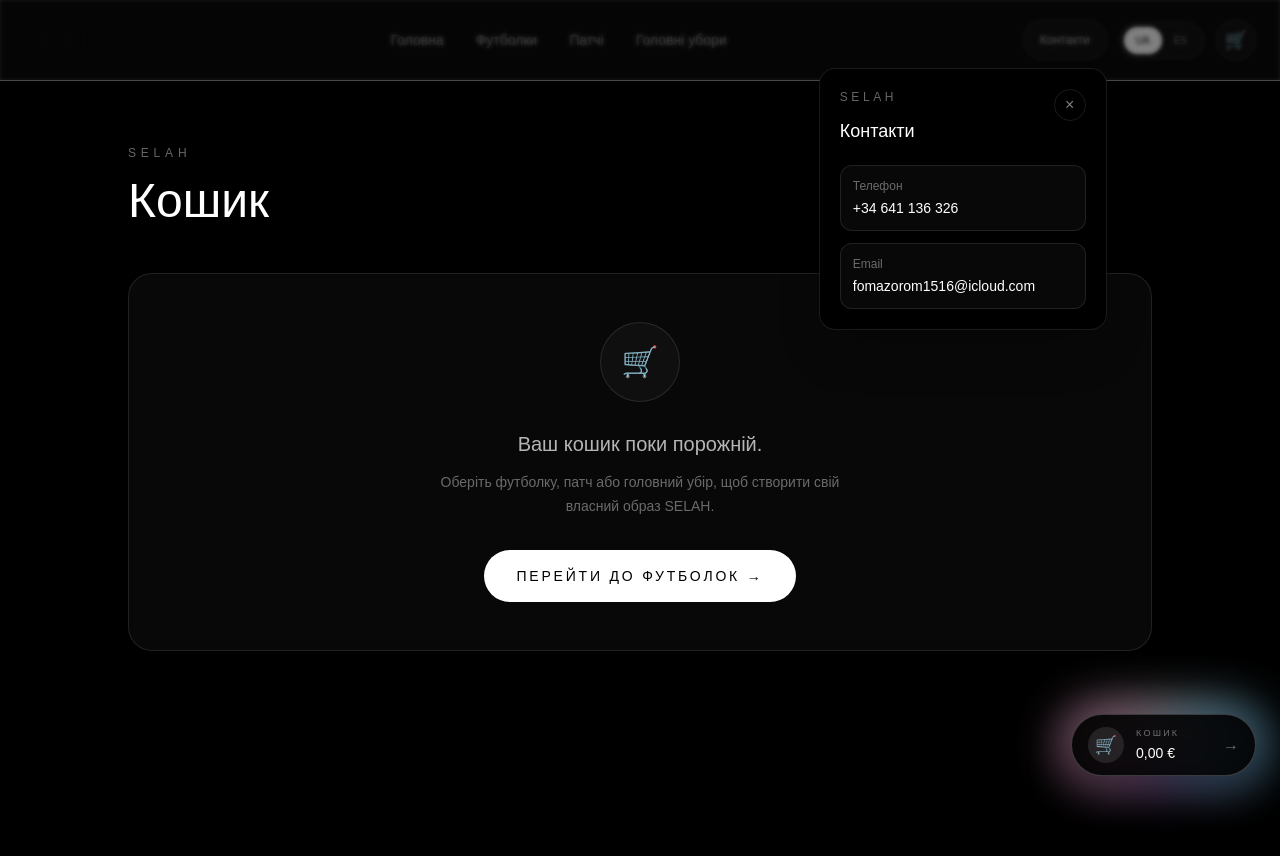
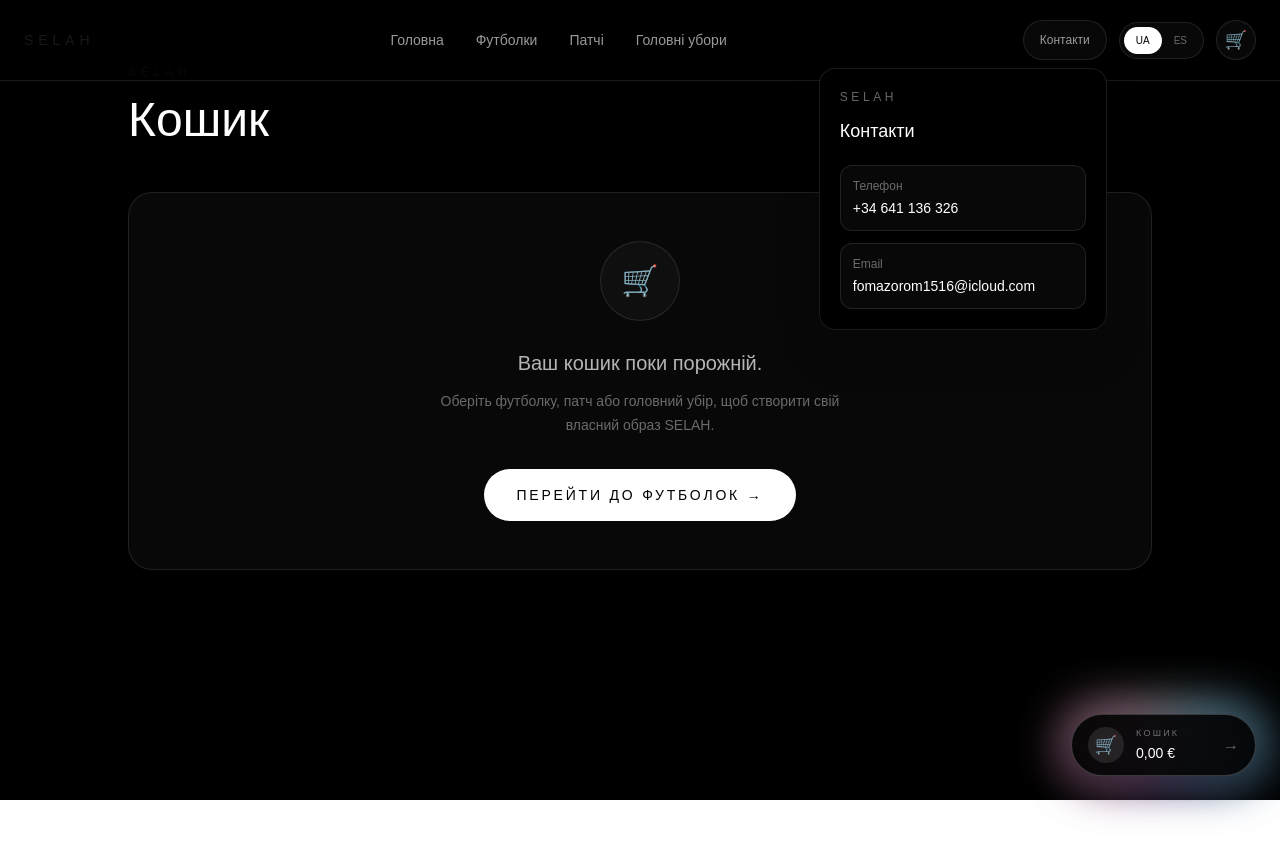
Before and after one commit to fomazorom1516-coder/selah, a Next.js app: page /cart in a window 1280 px wide. Both pictures are taken after a click on the button "Контакти". Shown: the top 856 px of the page. After the commit the page ends 800 px from the top, so only its background shows below. Built offline with nearby package versions, Linux system fonts and the light colour scheme.

Commit message:
Fix duplicate navbar

```diff
--- a/components/Navbar.tsx
+++ b/components/Navbar.tsx
@@ -17,37 +17,17 @@
     }
   }, []);
 
-  // Закриття меню клавішею Escape
-  useEffect(() => {
-    const handleEscape = (event: KeyboardEvent) => {
-      if (event.key === "Escape") {
-        setContactsOpen(false);
-      }
-    };
-
-    window.addEventListener("keydown", handleEscape);
-
-    return () => {
-      window.removeEventListener("keydown", handleEscape);
-    };
-  }, []);
-
   const changeLanguage = (value: Language) => {
     setLanguage(value);
     localStorage.setItem("selah-language", value);
-
-    window.dispatchEvent(
-      new Event("selah-language-changed")
-    );
+    window.dispatchEvent(new Event("selah-language-changed"));
   };
 
   return (
-    <header className="sticky top-0 z-[1000] border-b border-white/10 bg-black/80 backdrop-blur-xl">
-
+    <header className="fixed top-0 left-0 right-0 z-[1000] border-b border-white/10 bg-black/80 backdrop-blur-xl">
       <div className="mx-auto flex h-20 max-w-7xl items-center justify-between px-4 sm:px-6">
 
         {/* LOGO */}
-
         <Link
           href="/"
           className="text-sm font-medium uppercase tracking-[0.35em] transition hover:text-white/60"
@@ -55,240 +35,73 @@
           SELAH
         </Link>
 
-
         {/* DESKTOP MENU */}
-
         <nav className="hidden items-center gap-8 md:flex">
-
-          <Link
-            href="/"
-            className="text-sm text-white/60 transition hover:text-white"
-          >
+          <Link href="/" className="text-sm text-white/60 hover:text-white">
             {language === "uk" ? "Головна" : "Inicio"}
           </Link>
 
-          <Link
-            href="/tshirts"
-            className="text-sm text-white/60 transition hover:text-white"
-          >
-            {language === "uk" ? "Футболки" : "Polos"}
+          <Link href="/tshirts" className="text-sm text-white/60 hover:text-white">
+            {language === "uk" ? "Футболки" : "Camisetas"}
           </Link>
 
-          <Link
-            href="/patches"
-            className="text-sm text-white/60 transition hover:text-white"
-          >
+          <Link href="/patches" className="text-sm text-white/60 hover:text-white">
             {language === "uk" ? "Патчі" : "Parches"}
           </Link>
 
-          <Link
-            href="/headwear"
-            className="text-sm text-white/60 transition hover:text-white"
-          >
+          <Link href="/headwear" className="text-sm text-white/60 hover:text-white">
             {language === "uk" ? "Головні убори" : "Gorras"}
           </Link>
-
         </nav>
 
-
         {/* RIGHT */}
-
         <div className="flex items-center gap-2 sm:gap-3">
 
           {/* CONTACTS */}
-
           <div className="relative">
-
             <button
               type="button"
               onClick={() => setContactsOpen(!contactsOpen)}
-              aria-expanded={contactsOpen}
-              aria-label={
-                language === "uk"
-                  ? "Відкрити контакти"
-                  : "Abrir contactos"
-              }
-              className="
-                flex
-                h-10
-                items-center
-                justify-center
-                rounded-full
-                border
-                border-white/10
-                bg-white/[0.03]
-                px-3
-                sm:px-4
-                text-xs
-                text-white/60
-                transition
-                hover:border-white/40
-                hover:bg-white/10
-                hover:text-white
-              "
+              className="flex h-10 items-center justify-center rounded-full border border-white/10 bg-white/[0.03] px-3 sm:px-4 text-xs text-white/60 hover:border-white/40 hover:bg-white/10 hover:text-white"
             >
-
               <span className="hidden sm:inline">
-                {language === "uk"
-                  ? "Контакти"
-                  : "Contacto"}
+                {language === "uk" ? "Контакти" : "Contacto"}
               </span>
 
               <span className="sm:hidden text-base">
                 ☎
               </span>
-
             </button>
 
-
-            {/* CONTACT BACKDROP */}
-
+            {/* CONTACT PANEL */}
             {contactsOpen && (
-              <div
-                className="
-                  fixed
-                  inset-0
-                  z-[1000]
-                  bg-black/50
-                  backdrop-blur-[2px]
-                "
-                onClick={() => setContactsOpen(false)}
-              />
-            )}
-
-
-            {/* CONTACT PANEL */}
-
-            {contactsOpen && (
-              <div
-                className="
-                  fixed
-                  left-4
-                  right-4
-                  top-24
-                  z-[1001]
-                  max-h-[calc(100dvh-7rem)]
-                  overflow-y-auto
-                  rounded-2xl
-                  border
-                  border-white/10
-                  bg-black
-                  p-5
-                  shadow-2xl
-
-                  sm:left-auto
-                  sm:right-6
-                  sm:w-80
-
-                  md:absolute
-                  md:left-auto
-                  md:right-0
-                  md:top-12
-                  md:w-72
-                "
-                onClick={(event) => event.stopPropagation()}
-              >
-
-                {/* PANEL HEADER */}
-
-                <div className="flex items-start justify-between">
-
-                  <div>
+              <div className="absolute right-0 top-12 w-[calc(100vw-32px)] max-w-72 rounded-2xl border border-white/10 bg-black p-5 shadow-2xl">
 
                 <p className="text-xs uppercase tracking-[0.3em] text-white/40">
                   SELAH
                 </p>
 
                 <h3 className="mt-3 text-lg text-white">
-                      {language === "uk"
-                        ? "Контакти"
-                        : "Contacto"}
+                  {language === "uk" ? "Контакти" : "Contacto"}
                 </h3>
-
-                  </div>
-
-
-                  {/* CLOSE */}
-
-                  <button
-                    type="button"
-                    onClick={() => setContactsOpen(false)}
-                    aria-label={
-                      language === "uk"
-                        ? "Закрити"
-                        : "Cerrar"
-                    }
-                    className="
-                      flex
-                      h-8
-                      w-8
-                      items-center
-                      justify-center
-                      rounded-full
-                      border
-                      border-white/10
-                      text-white/50
-                      transition
-                      hover:border-white/30
-                      hover:bg-white/10
-                      hover:text-white
-                    "
-                  >
-                    ×
-                  </button>
-
-                </div>
-
-
-                {/* PHONE */}
 
                 <a
                   href="tel:+34641136326"
-                  className="
-                    mt-5
-                    block
-                    rounded-xl
-                    border
-                    border-white/10
-                    bg-white/[0.03]
-                    p-3
-                    transition
-                    hover:border-white/30
-                    hover:bg-white/[0.07]
-                  "
+                  className="mt-5 block rounded-xl border border-white/10 bg-white/[0.03] p-3 hover:border-white/30 hover:bg-white/[0.07]"
                 >
-
                   <p className="text-xs text-white/40">
-                    {language === "uk"
-                      ? "Телефон"
-                      : "Teléfono"}
+                    {language === "uk" ? "Телефон" : "Teléfono"}
                   </p>
 
                   <p className="mt-1 text-sm text-white">
                     +34 641 136 326
                   </p>
-
                 </a>
-
-
-                {/* EMAIL */}
 
                 <a
                   href="mailto:fomazorom1516@icloud.com"
-                  className="
-                    mt-3
-                    block
-                    rounded-xl
-                    border
-                    border-white/10
-                    bg-white/[0.03]
-                    p-3
-                    transition
-                    hover:border-white/30
-                    hover:bg-white/[0.07]
-                  "
+                  className="mt-3 block rounded-xl border border-white/10 bg-white/[0.03] p-3 hover:border-white/30 hover:bg-white/[0.07]"
                 >
-
                   <p className="text-xs text-white/40">
                     Email
                   </p>
@@ -296,23 +109,18 @@
                   <p className="mt-1 break-all text-sm text-white">
                     fomazorom1516@icloud.com
                   </p>
-
                 </a>
 
               </div>
             )}
-
           </div>
 
-
           {/* LANGUAGE */}
-
           <div className="flex rounded-full border border-white/10 bg-white/[0.03] p-1">
-
             <button
               type="button"
               onClick={() => changeLanguage("uk")}
-              className={`rounded-full px-2.5 py-1.5 text-[10px] transition sm:px-3 ${
+              className={`rounded-full px-3 py-1.5 text-[10px] ${
                 language === "uk"
                   ? "bg-white text-black"
                   : "text-white/40 hover:text-white"
@@ -324,7 +132,7 @@
             <button
               type="button"
               onClick={() => changeLanguage("es")}
-              className={`rounded-full px-2.5 py-1.5 text-[10px] transition sm:px-3 ${
+              className={`rounded-full px-3 py-1.5 text-[10px] ${
                 language === "es"
                   ? "bg-white text-black"
                   : "text-white/40 hover:text-white"
@@ -332,39 +140,19 @@
             >
               ES
             </button>
-
           </div>
 
-
           {/* CART */}
-
           <Link
             href="/cart"
             aria-label="Кошик"
-            className="
-              flex
-              h-10
-              w-10
-              shrink-0
-              items-center
-              justify-center
-              rounded-full
-              border
-              border-white/10
-              bg-white/[0.03]
-              text-lg
-              transition
-              hover:border-white/40
-              hover:bg-white/10
-            "
+            className="flex h-10 w-10 items-center justify-center rounded-full border border-white/10 bg-white/[0.03] text-lg hover:border-white/40 hover:bg-white/10"
           >
             🛒
           </Link>
 
         </div>
-
       </div>
-
     </header>
   );
 }
```
Lines whose indentation alone changed are shown as unchanged.
